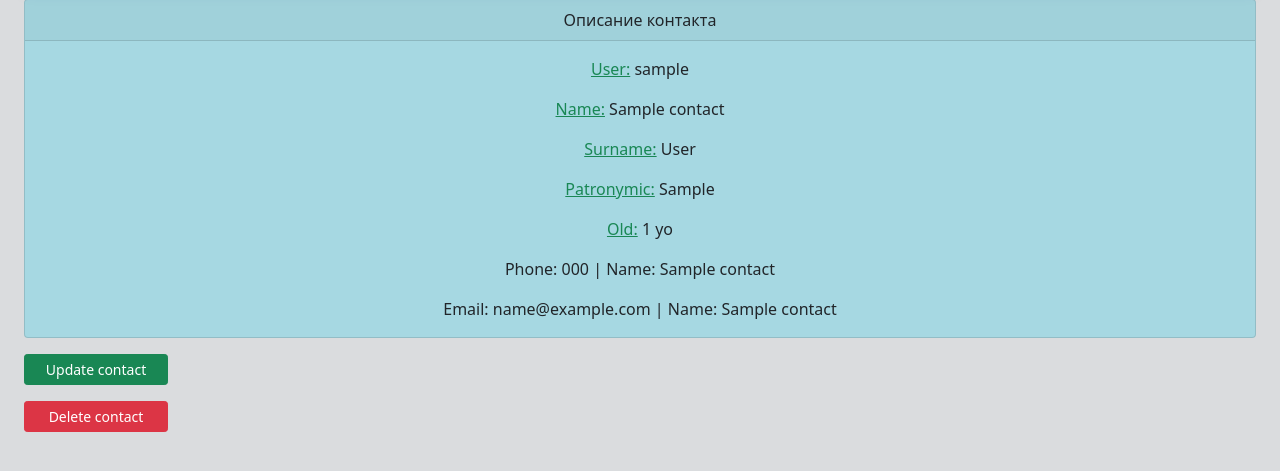
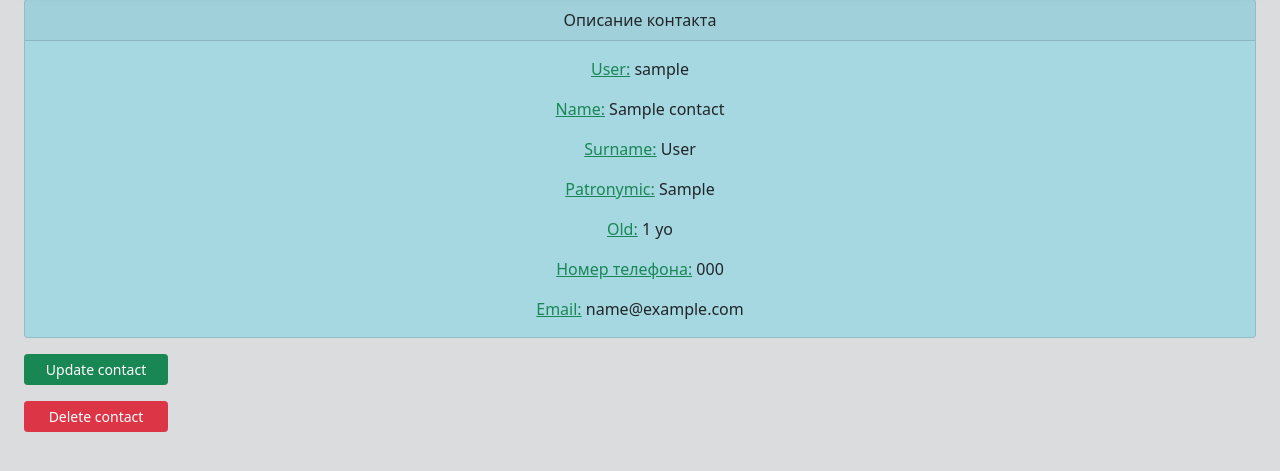
Before and after one commit to ArtMot99/AdressBook, a Django app: page /address/1/ in a window 1280 px wide. Shown: the part 113-584 px from the top of the page. Run offline with Django 4.2, Linux system fonts and the light colour scheme; tables that the repository leaves empty hold one stand-in row (values such as "Sample post"); some libraries are stand-ins or nearby versions.

Commit message:
Изменено отображение телефонов и емайл

```diff
--- a/address/templates/address/info_about_contact.html
+++ b/address/templates/address/info_about_contact.html
@@ -17,8 +17,12 @@
             <p class="card-text"><span class="text-success text-decoration-underline">Surname:</span> {{ contact.surname }}</p>
             <p class="card-text"><span class="text-success text-decoration-underline">Patronymic:</span> {{ contact.patronymic }}</p>
             <p class="card-text"><span class="text-success text-decoration-underline">Old:</span> {{ contact.old }} yo</p>
-            <p class="card-text">{{ contact.phone_set.all|join:',  '|default:'Nothing' }}</p>
-            <p class="card-text">{{ contact.email_set.all|join:',  '|default:'Nothing' }}</p>
+            {% for phone in contact.phone_set.all %}
+                <p class="card-text"><span class="text-success text-decoration-underline">Номер телефона:</span> {{ phone.phone_number }}</p>
+            {% endfor %}
+            {% for email in contact.email_set.all %}
+                <p class="card-text"><span class="text-success text-decoration-underline">Email:</span> {{ email.email_address }}</p>
+            {% endfor %}
         </div>
     </div>
 
```
